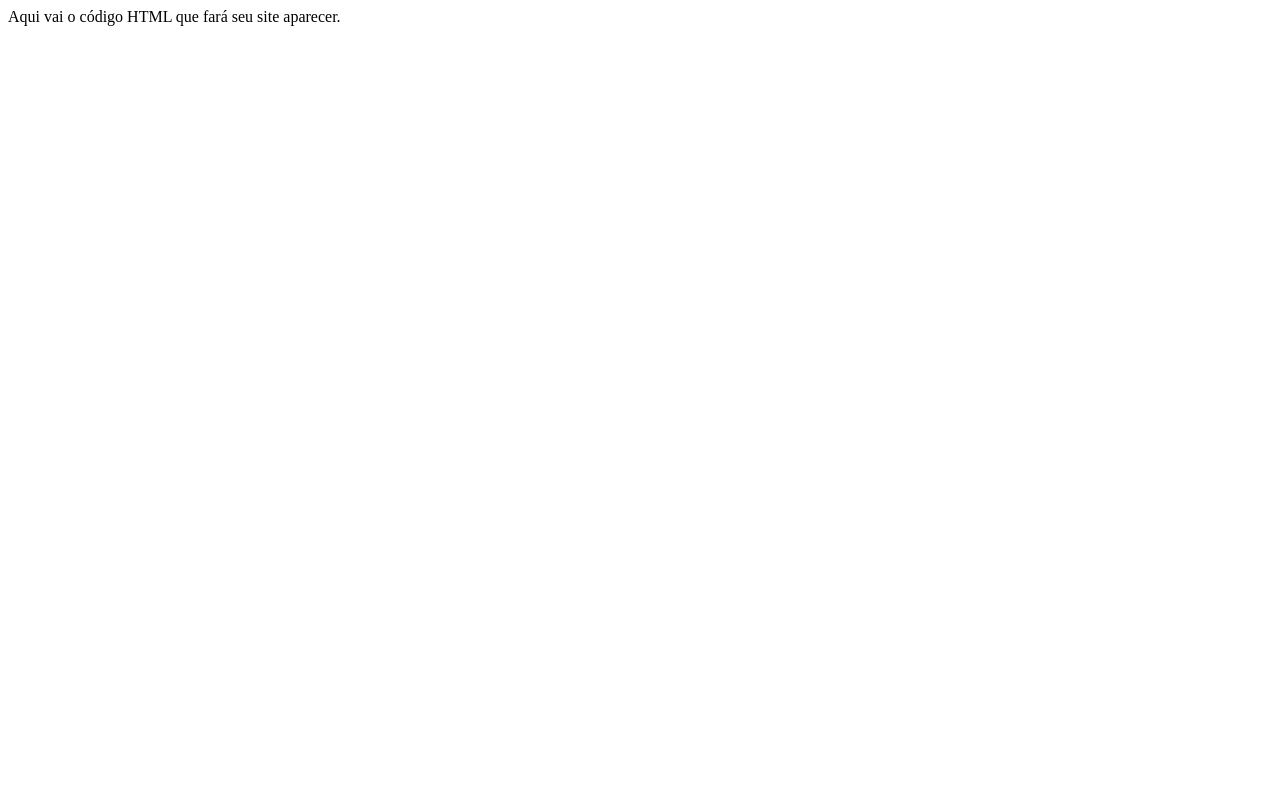
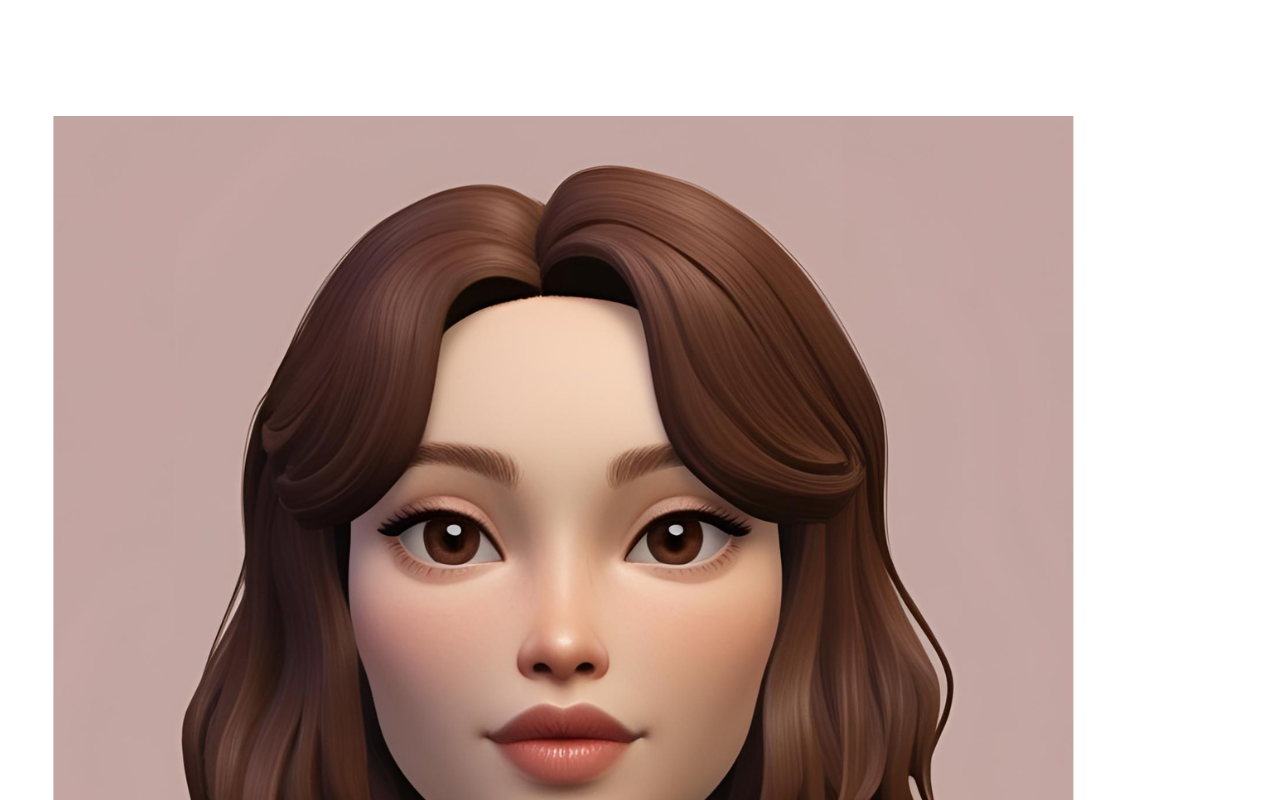
Before and after one commit to Cibele-Cacau/cibele-portifolio, a plain HTML site: page index.html in a window 1280 px wide. Shown: the top 800 px of the page. Drawn offline with Linux system fonts and the light colour scheme.

Commit message:
projeto inicial

```diff
--- a/index.html
+++ b/index.html
@@ -3,8 +3,10 @@
   <head>
     <title>cibele</title>
     <meta charset="utf-8">
+    <meta name="viewport" content="width=img, initial-scale=1.0
   </head>
   <body>
-    Aqui vai o código HTML que fará seu site aparecer.
+    <img src="meuavatar.png" alt="é um avatar feminino com um rosto oval, um semblante sereno, olhos pequenos e castanhos, sobrancelhas arqueadas, lábios médios,cabelo curto e castanho">
+    <h1>Eu sou a Cibele_</h1>
   </body>
 </html>
```
Also changed, not shown: meuavatar.png (added).
